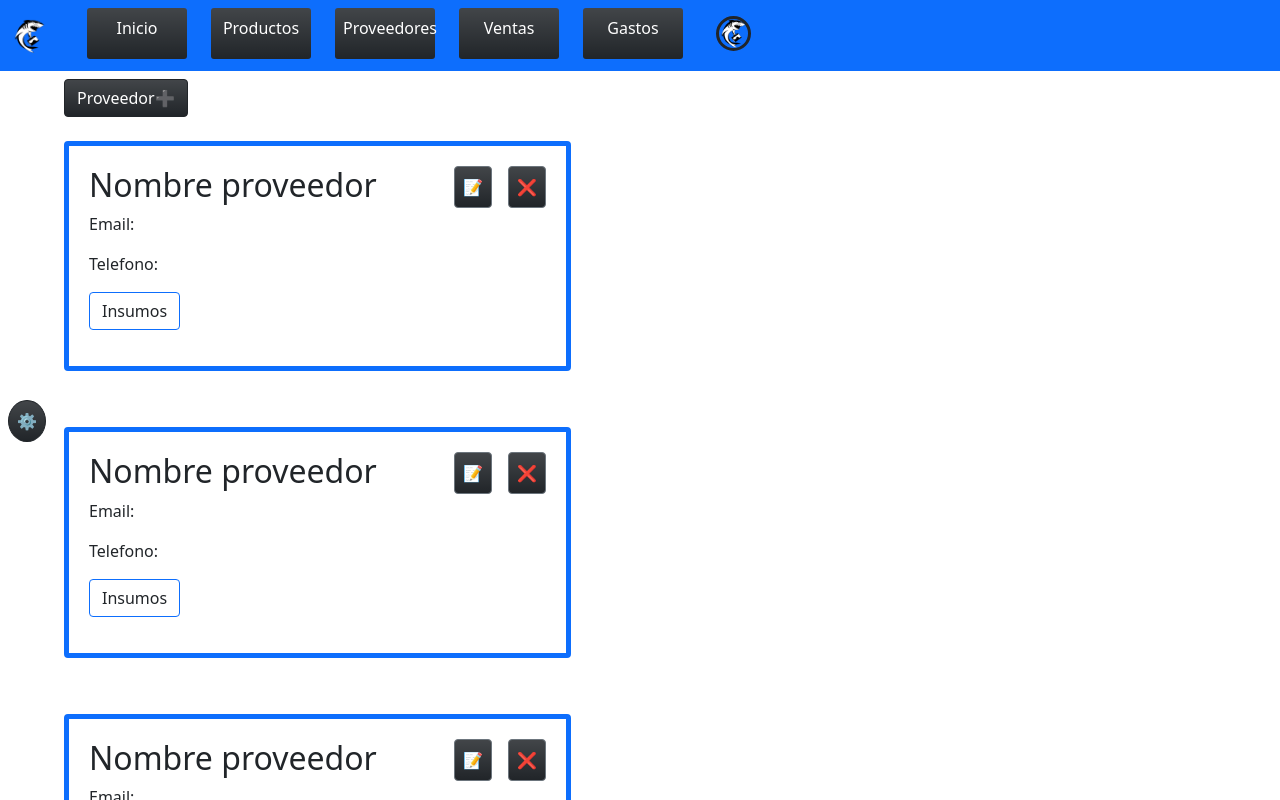
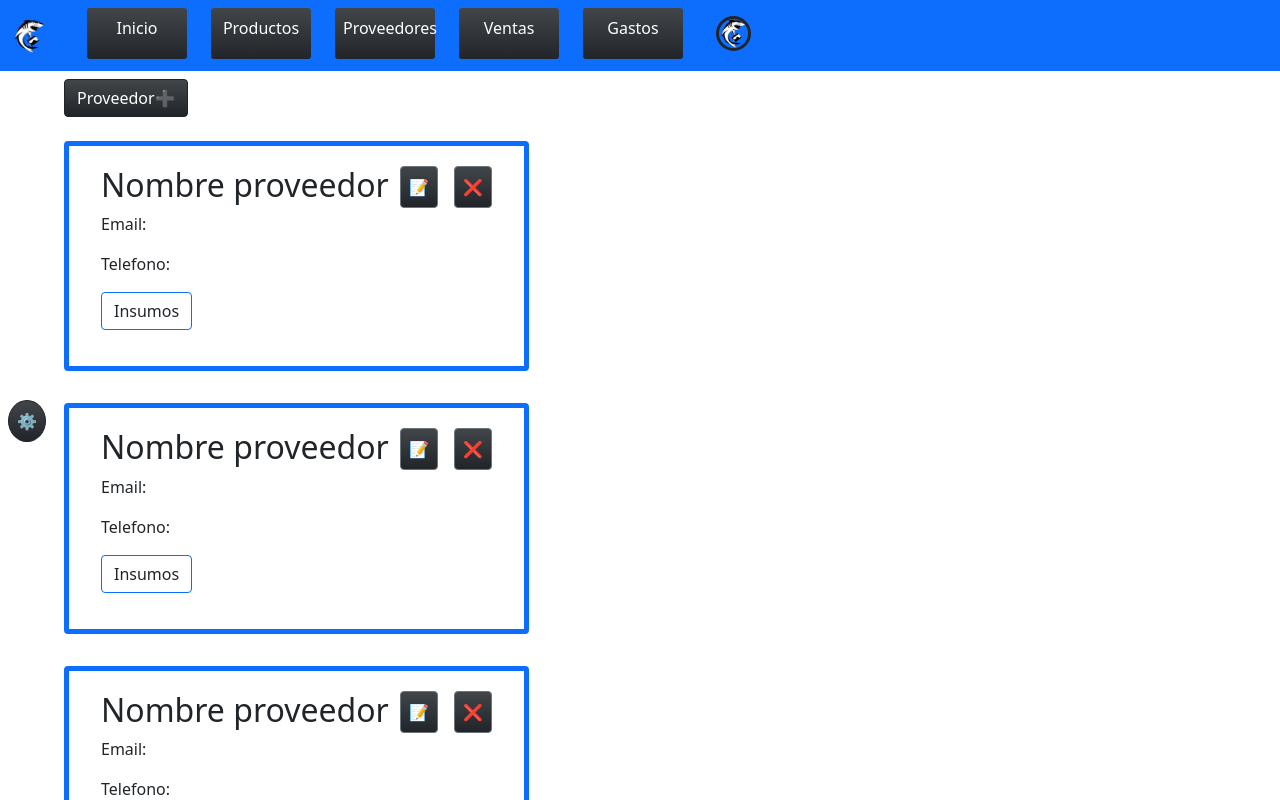
Before and after one commit to TomiCornejo8/MiniSharket, an Angular app: page /proveedores in a window 1280 px wide. Shown: the top 800 px of the page. Built offline with nearby package versions, Linux system fonts and the light colour scheme.

Commit message:
productos y proveedores a celu

```diff
--- a/src/app/components/tarjeta-proveedor/tarjeta-proveedor.component.html
+++ b/src/app/components/tarjeta-proveedor/tarjeta-proveedor.component.html
@@ -1,5 +1,6 @@
-<div class="d-flex mt-4 ms-5 ">
-    <div class="card mb-2 col-11 col-sm-5 me-2 border border-primary border-5">
+<div class="container d-flex mt-4 ms-5">
+    <div class="row col-12">
+        <div class="card mb-2 col-10 col-md-5 me-2 border border-primary border-5">
             <div class="card-body m-1">
                 <button class="btn btn-dark bg-gradient border-secondary float-end p-2" type="button">❌</button>
                 <button class="btn btn-dark bg-gradient border-secondary float-end me-3 p-2" type="button">📝</button>
@@ -11,9 +12,7 @@
                 </p>
             </div>
         </div>
-</div>
-<div class="d-flex mt-4 ms-5 ">
-    <div *ngIf="insumoFlag" class="col-11 col-sm-5 card mb-2 border border-primary border-5">
+        <div *ngIf="insumoFlag" class="col-10 col-md-5 card mb-2 border border-primary border-5">
             <div class="card-body m-1">
                 <h2 class="card-title">Insumos: <button type="button" class="btn btn-dark bg-gradient float-end p-2">➕</button></h2>
                 <!-- Insumos -->
@@ -25,3 +24,5 @@
             </div>
         </div>
     </div>
+
+</div>
--- a/src/app/screens/productos-screen/productos-screen.component.html
+++ b/src/app/screens/productos-screen/productos-screen.component.html
@@ -1,10 +1,10 @@
 <!-- Boton de filtros -->
-<button class="btn btn-dark bg-gradient border-dark rounded-circle p-2 position-absolute top-50 start-0 ms-2" type="button" data-bs-toggle="offcanvas" data-bs-target="#filtroProductos" aria-controls="filtroProductos">
+<button class="btn btn-dark bg-gradient border-dark rounded-circle p-2 position-fixed top-50 start-0 ms-2" type="button" data-bs-toggle="offcanvas" data-bs-target="#filtroProductos" aria-controls="filtroProductos">
 ⚙
 </button>
 
 <!-- Boton de compra -->
-<button type="button" class="btn btn-dark bg-gradient position-relative rounded-circle p-2 position-absolute top-50 end-0 me-3" data-bs-toggle="offcanvas" data-bs-target="#carritoVenta" aria-controls="carritoVenta">
+<button type="button" class="btn btn-dark bg-gradient rounded-circle p-2 position-fixed top-50 end-0 me-3" data-bs-toggle="offcanvas" data-bs-target="#carritoVenta" aria-controls="carritoVenta">
     🛒
     <span class="position-absolute top-0 start-100 translate-middle badge rounded-pill bg-danger">
       1
--- a/src/app/screens/proveedores-screen/proveedores-screen.component.html
+++ b/src/app/screens/proveedores-screen/proveedores-screen.component.html
@@ -1,5 +1,5 @@
 <!-- Boton de filtros -->
-<button class="btn btn-dark bg-gradient border-dark rounded-circle p-2 position-absolute top-50 start-0 ms-2" type="button" data-bs-toggle="offcanvas" data-bs-target="#filtroProveedores" aria-controls="filtroProveedores">
+<button class="btn btn-dark bg-gradient border-dark rounded-circle p-2 position-fixed top-50 start-0 ms-2" type="button" data-bs-toggle="offcanvas" data-bs-target="#filtroProveedores" aria-controls="filtroProveedores">
     ⚙
 </button>
 
```
Lines whose indentation alone changed are shown as unchanged.
